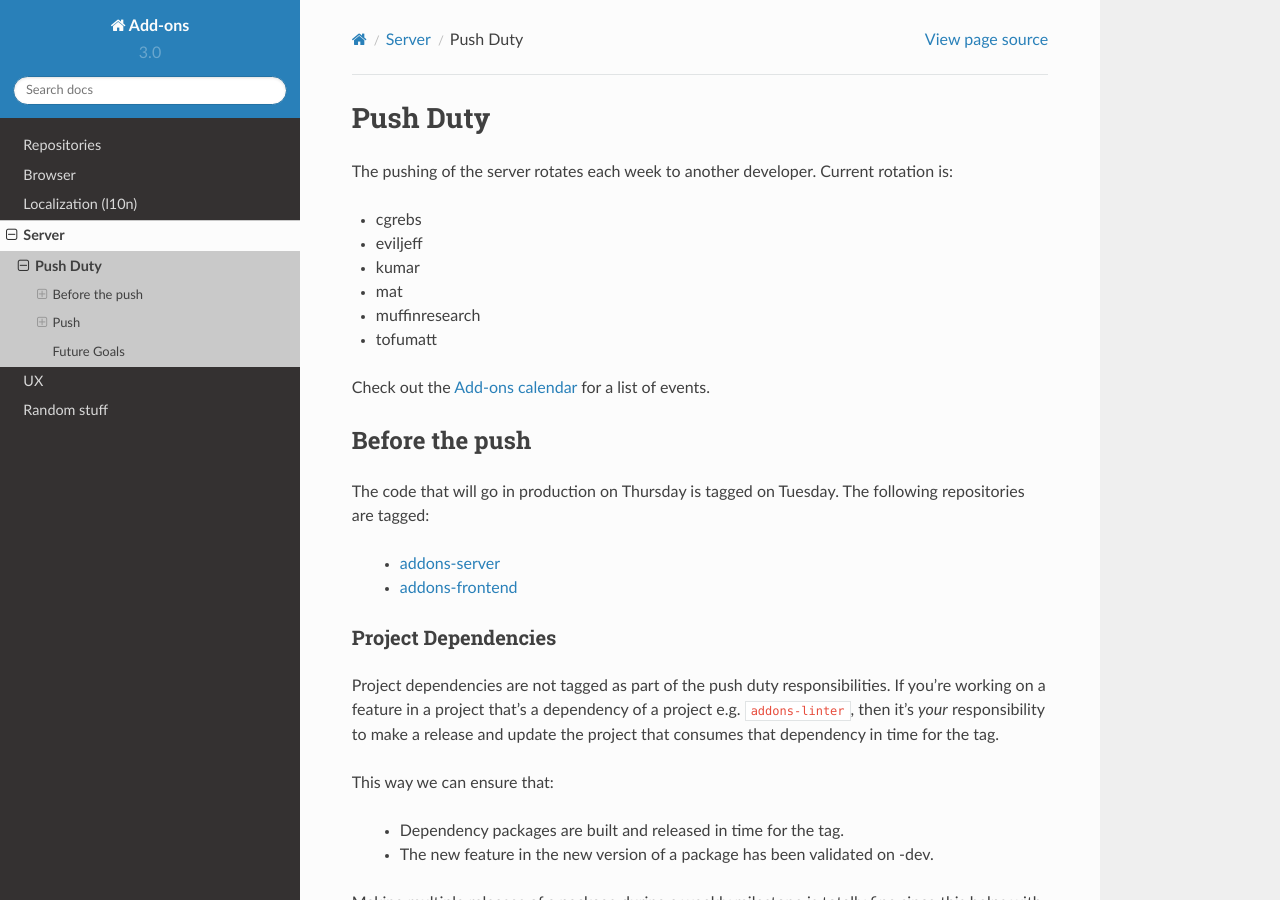
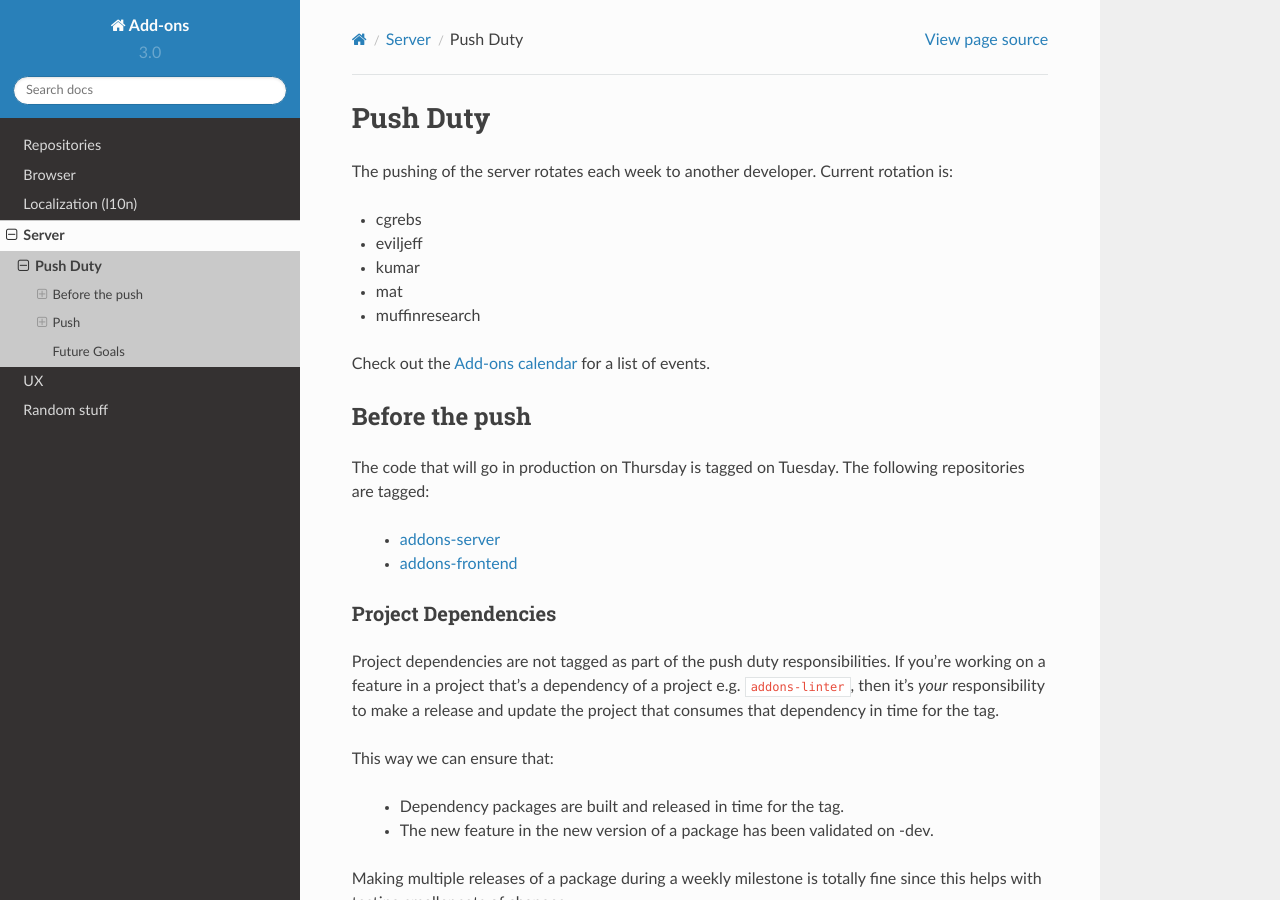
Before and after one commit to mozilla/addons, a Sphinx documentation site: the page built from docs/server/push-duty.rst, in a window 1280 px wide and 900 px high. Built offline with Sphinx 7.4.7 and the Read the Docs theme 2.0.0, drawn with Linux system fonts in a browser that asks for light colours.

Commit message:
I'll miss you all! ❤️

```diff
--- a/docs/server/push-duty.rst
+++ b/docs/server/push-duty.rst
@@ -8,7 +8,6 @@ The pushing of the server rotates each week to another developer. Current rotati
 * kumar
 * mat
 * muffinresearch
-* tofumatt
 
 Check out the `Add-ons calendar <https://calendar.google.com/calendar/embed?src=mozilla.com_lr5jsh38i6dmr72uu4d1nv7dcc@group.calendar.google.com>`_ for a list of events.
 
```
